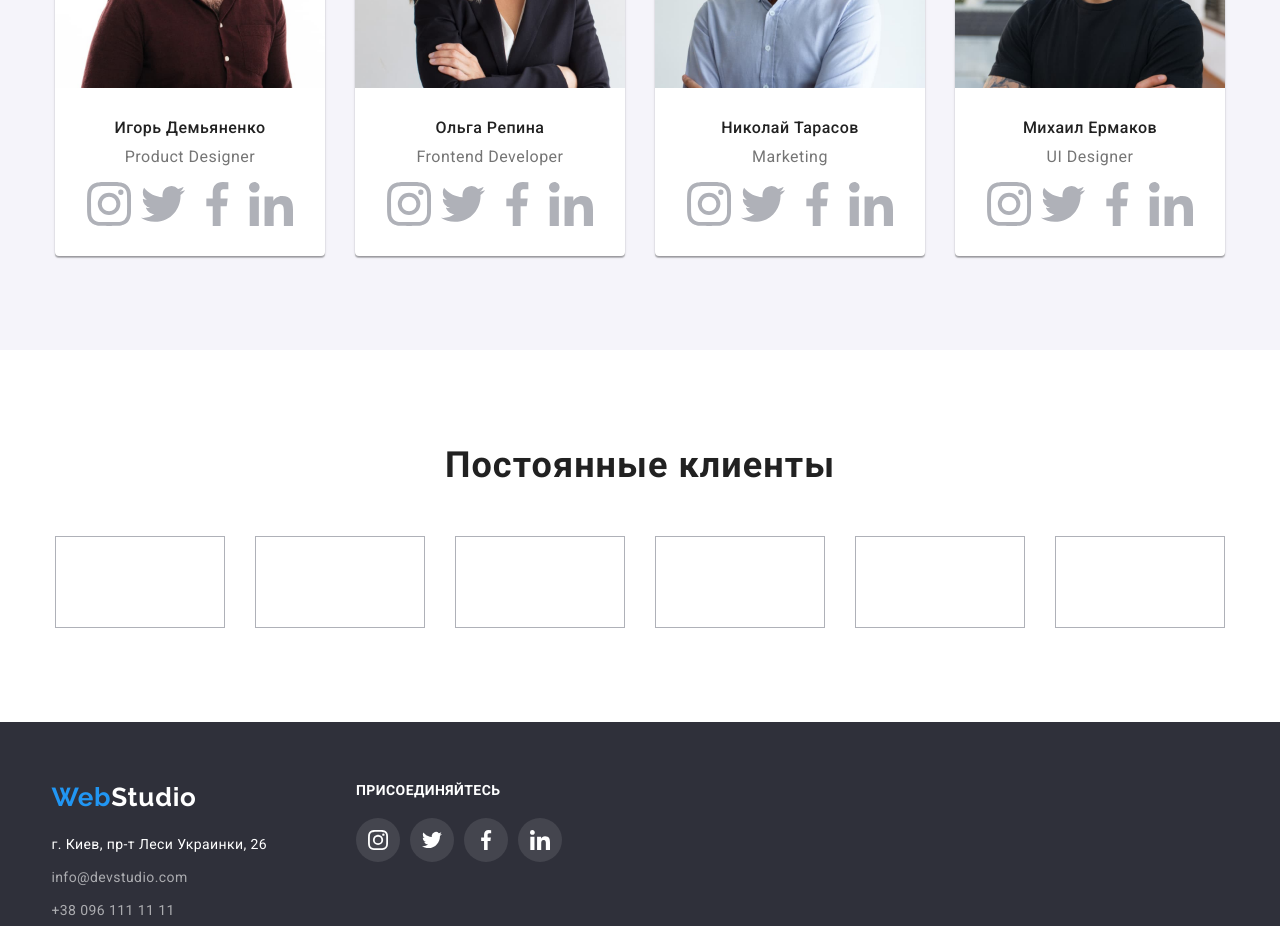
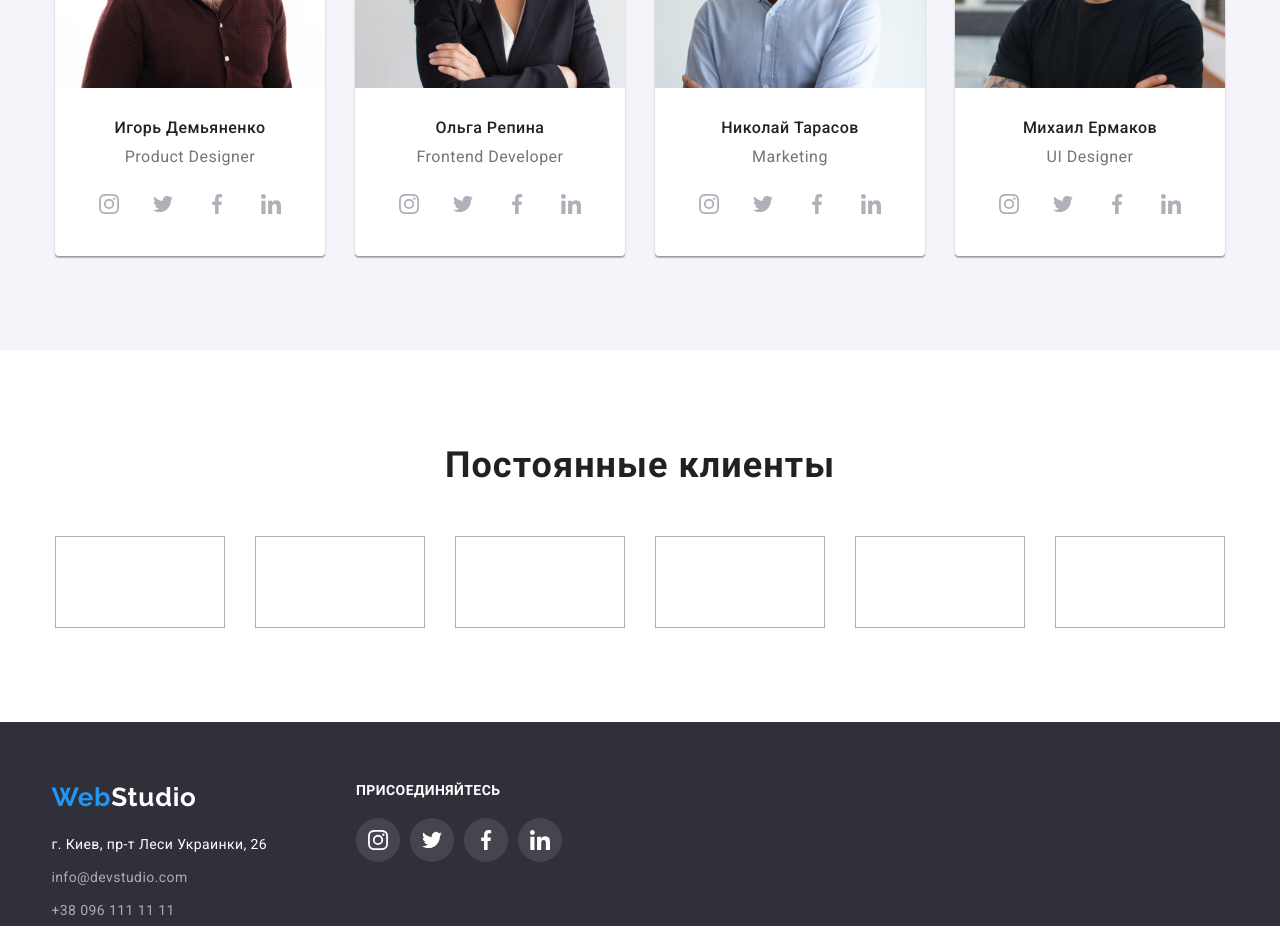
Before and after one commit to nelenmelen/goit-markup-hw-04, a plain HTML site: page index.html in a window 1280 px wide. Shown: the part 1960-2886 px from the top of the page. Drawn offline with nearby package versions, Linux system fonts and the light colour scheme.

Commit message:
4 home-work done

```diff
--- a/index.html
+++ b/index.html
@@ -108,28 +108,28 @@
                 <ul class="icons-list">
                  <li class="icons-card">
                    <a href="#" class="icons-ref">
-                     <svg class="social">
+                     <svg class="socials">
                       <use href="./images/symbol-defs.svg#icon-instagram"></use>
                      </svg>
                     </a>
                   </li>
                   <li class="icons-card">
                    <a href="#" class="icons-ref">
-                     <svg class="social">
+                     <svg class="socials">
                       <use href="./images/symbol-defs.svg#icon-twitter"></use>
                      </svg>
                     </a>
                   </li>
                   <li class="icons-card">
                    <a href="#" class="icons-ref">
-                     <svg class="social">
+                     <svg class="socials">
                       <use href="./images/symbol-defs.svg#icon-facebook"></use>
                      </svg>
                     </a>
                   </li>
                   <li class="icons-card">
                    <a href="#" class="icons-ref">
-                     <svg class="social">
+                     <svg class="socials">
                       <use href="./images/symbol-defs.svg#icon-linkedin"></use>
                      </svg>
                     </a>
@@ -145,28 +145,28 @@
                 <ul class="icons-list">
                  <li class="icons-card">
                    <a href="#" class="icons-ref">
-                    <svg class="social">
+                    <svg class="socials">
                       <use href="./images/symbol-defs.svg#icon-instagram"></use>
                     </svg>
                    </a>
                  </li>
                  <li class="icons-card">
                    <a href="#" class="icons-ref">
-                    <svg class="social">
+                    <svg class="socials">
                       <use href="./images/symbol-defs.svg#icon-twitter"></use>
                     </svg>
                    </a>
                  </li>
                  <li class="icons-card">
                    <a href="#" class="icons-ref">
-                    <svg class="social">
+                    <svg class="socials">
                       <use href="./images/symbol-defs.svg#icon-facebook"></use>
                     </svg>
                    </a>
                  </li>
                  <li class="icons-card">
                    <a href="#" class="icons-ref">
-                    <svg class="social">
+                    <svg class="socials">
                       <use href="./images/symbol-defs.svg#icon-linkedin"></use>
                     </svg>
                    </a>
@@ -182,28 +182,28 @@
                 <ul class="icons-list">
                  <li class="icons-card">
                    <a href="#" class="icons-ref">
-                    <svg class="social">
+                    <svg class="socials">
                       <use href="./images/symbol-defs.svg#icon-instagram"></use>
                     </svg>
                    </a>
                  </li>
                  <li class="icons-card">
                    <a href="#" class="icons-ref">
-                    <svg class="social">
+                    <svg class="socials">
                       <use href="./images/symbol-defs.svg#icon-twitter"></use>
                     </svg>
                    </a>
                  </li>
                  <li class="icons-card">
                    <a href="#" class="icons-ref">
-                    <svg class="social">
+                    <svg class="socials">
                       <use href="./images/symbol-defs.svg#icon-facebook"></use>
                     </svg>
                    </a>
                  </li>
                  <li class="icons-card">
                    <a href="#" class="icons-ref">
-                    <svg class="social">
+                    <svg class="socials">
                       <use href="./images/symbol-defs.svg#icon-linkedin"></use>
                     </svg>
                    </a>
@@ -219,28 +219,28 @@
                 <ul class="icons-list">
                  <li class="icons-card">
                    <a href="#" class="icons-ref">
-                    <svg class="social">
+                    <svg class="socials">
                       <use href="./images/symbol-defs.svg#icon-instagram"></use>
                     </svg>
                    </a>
                  </li>
                  <li class="icons-card">
                    <a href="#" class="icons-ref">
-                    <svg class="social">
+                    <svg class="socials">
                       <use href="./images/symbol-defs.svg#icon-twitter"></use>
                     </svg>
                    </a>
                  </li>
                  <li class="icons-card">
                    <a href="#" class="icons-ref">
-                    <svg class="social">
+                    <svg class="socials">
                       <use href="./images/symbol-defs.svg#icon-facebook"></use>
                     </svg>
                    </a>
                  </li>
                  <li class="icons-card">
                    <a href="#" class="icons-ref">
-                    <svg class="social">
+                    <svg class="socials">
                       <use href="./images/symbol-defs.svg#icon-linkedin"></use>
                     </svg>
                    </a>
```
Also changed, not shown: portfolio.html (+14 -14 lines).
